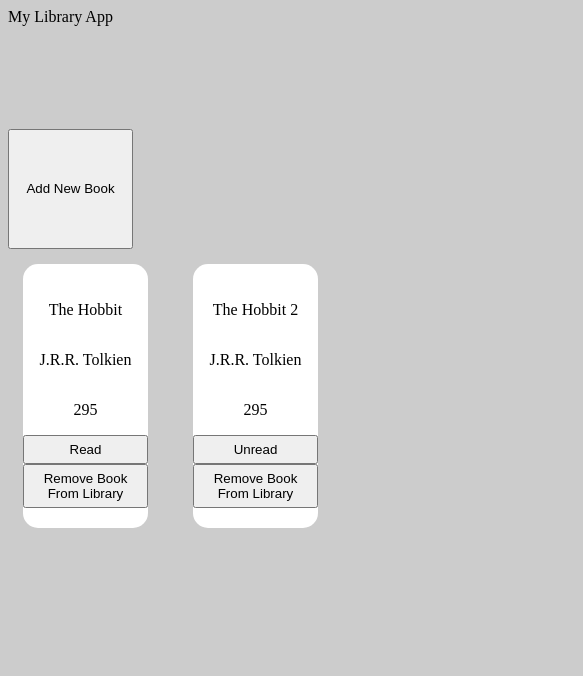
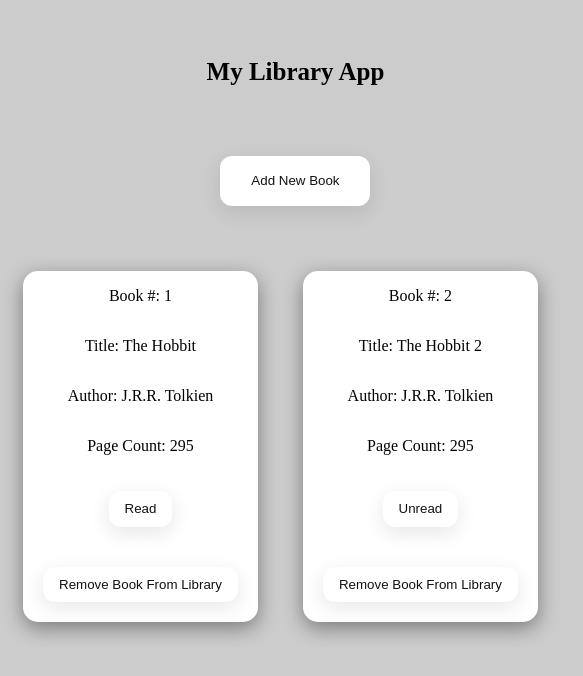
Before and after one commit to Lpanos/top-library, a plain HTML site: page index.html in a window 390 px wide. Shown: the whole page, 583 px wide, since content can reach past the window. Drawn offline with Linux system fonts and the light colour scheme.

Commit message:
clean up styling and make more responsive

```diff
--- a/script.js
+++ b/script.js
@@ -71,6 +71,7 @@ let updateLibrary = function(librarySelection, arrayPos){
 
     const newDiv = document.createElement("div");
 
+    const currentBookNumber = document.createElement("p");
     const currentBookTitle = document.createElement("p");
     const currentBookAuthor = document.createElement("p");
     const currentBookPages = document.createElement("p");
@@ -79,9 +80,10 @@ let updateLibrary = function(librarySelection, arrayPos){
 
     console.log(librarySelection.read);
 
-    currentBookTitle.textContent = librarySelection.title;
-    currentBookAuthor.textContent = librarySelection.author;
-    currentBookPages.textContent = librarySelection.pages;
+    currentBookNumber.textContent = 'Book #: ' + (arrayPos + 1);
+    currentBookTitle.textContent = 'Title: ' + librarySelection.title;
+    currentBookAuthor.textContent = 'Author: ' + librarySelection.author;
+    currentBookPages.textContent = 'Page Count: ' + librarySelection.pages;
     currentBookDelete.textContent = 'Remove Book From Library';
 
     if(librarySelection.read == 'true' || librarySelection.read == "Read" || librarySelection.read == true){
@@ -96,6 +98,8 @@ let updateLibrary = function(librarySelection, arrayPos){
     currentBookDelete.classList.add("deleteBtn")
     currentBookDelete.dataset.arraypos = arrayPos;
 
+
+    newDiv.appendChild(currentBookNumber);
     newDiv.appendChild(currentBookTitle);
     newDiv.appendChild(currentBookAuthor);
     newDiv.appendChild(currentBookPages);
--- a/style.css
+++ b/style.css
@@ -2,6 +2,13 @@ html, body, .container{
   width: 100%;
   height: 100%;
   background-color: #cccccc;
+}
+
+.title{
+  padding:50px;
+  font-size: 25px;
+  font-weight: bold;
+  justify-self: center;
 }
 
 ::backdrop {
@@ -22,7 +29,7 @@ html, body, .container{
 
 .content{
   display: grid;
-  grid-template-columns: repeat(3, 1fr);
+  grid-template-columns: repeat(4, 1fr);
   grid-template-rows: repeat(2, 1fr);
   gap: 15px;
 }
@@ -39,9 +46,42 @@ html, body, .container{
 
   border-radius: 15px;
   margin: 15px;
+
+  box-shadow: transparent 0 0 0 3px,rgba(0, 0, 0, 0.4) 0 6px 20px;
 }
 
 button{
-  width: 125px;
-  padding: 5px;
+
+  align-items: center;
+  background-color: #fff;
+  border-radius: 12px;
+  box-shadow: transparent 0 0 0 3px,rgba(18, 18, 18, .1) 0 6px 20px;
+  box-sizing: border-box;
+  color: #121212;
+  cursor: pointer;
+  justify-content: center;
+  line-height: 1;
+  margin: 0;
+  outline: none;
+  padding: 0.7rem 1rem;
+  text-align: center;
+  text-decoration: none;
+  transition: box-shadow .2s,-webkit-box-shadow .2s;
+  white-space: nowrap;
+  border: 0;
+  user-select: none;
+  -webkit-user-select: none;
+  touch-action: manipulation;
+  margin: 20px;
 }
+
+button:hover {
+  box-shadow: #121212 0 0 0 3px, transparent 0 0 0 0;
+}
+
+#addBookBtn{
+  justify-self: center;
+  margin-bottom: 50px;
+  width: 150px;
+  height: 50px;
+}
```
